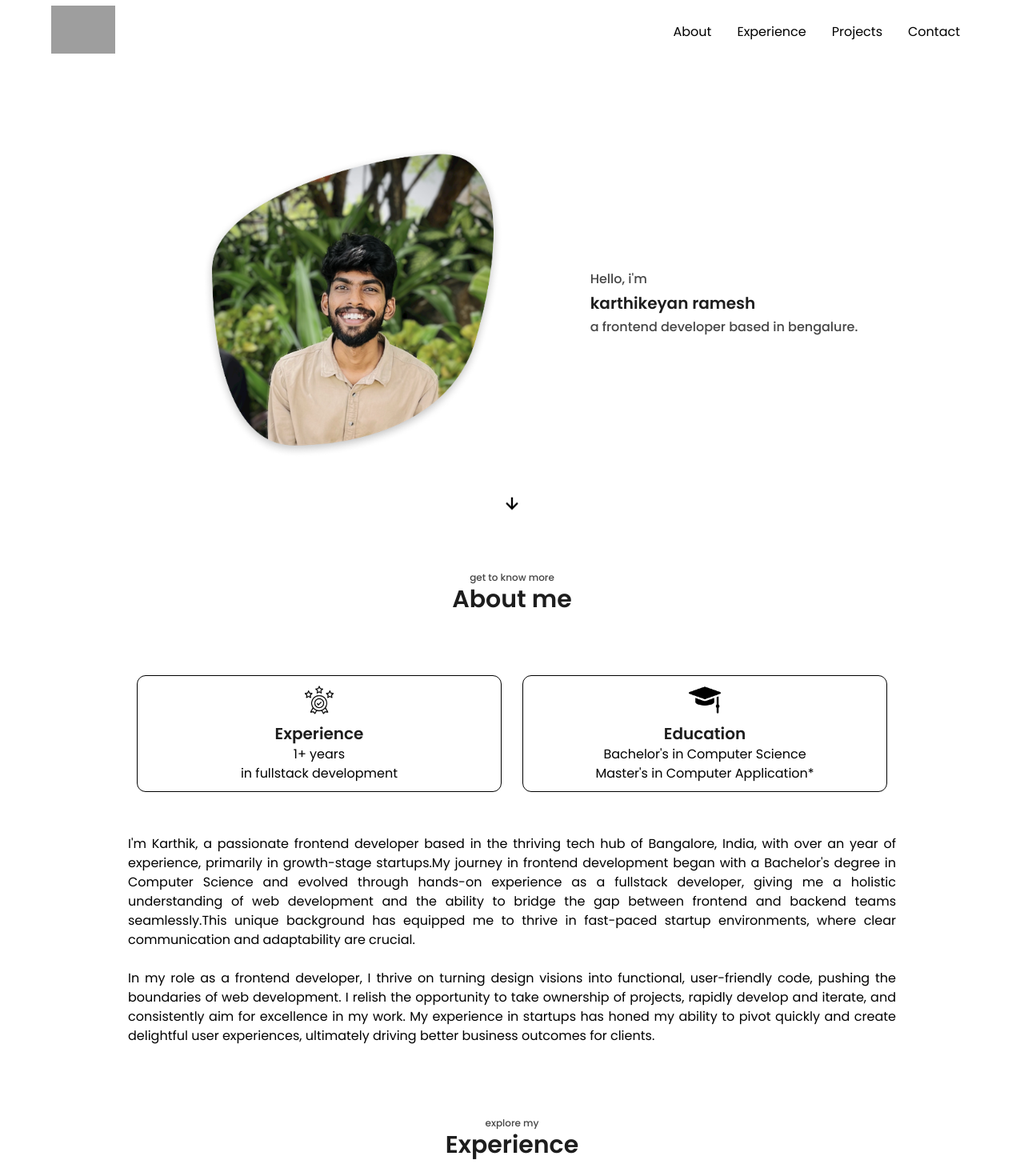
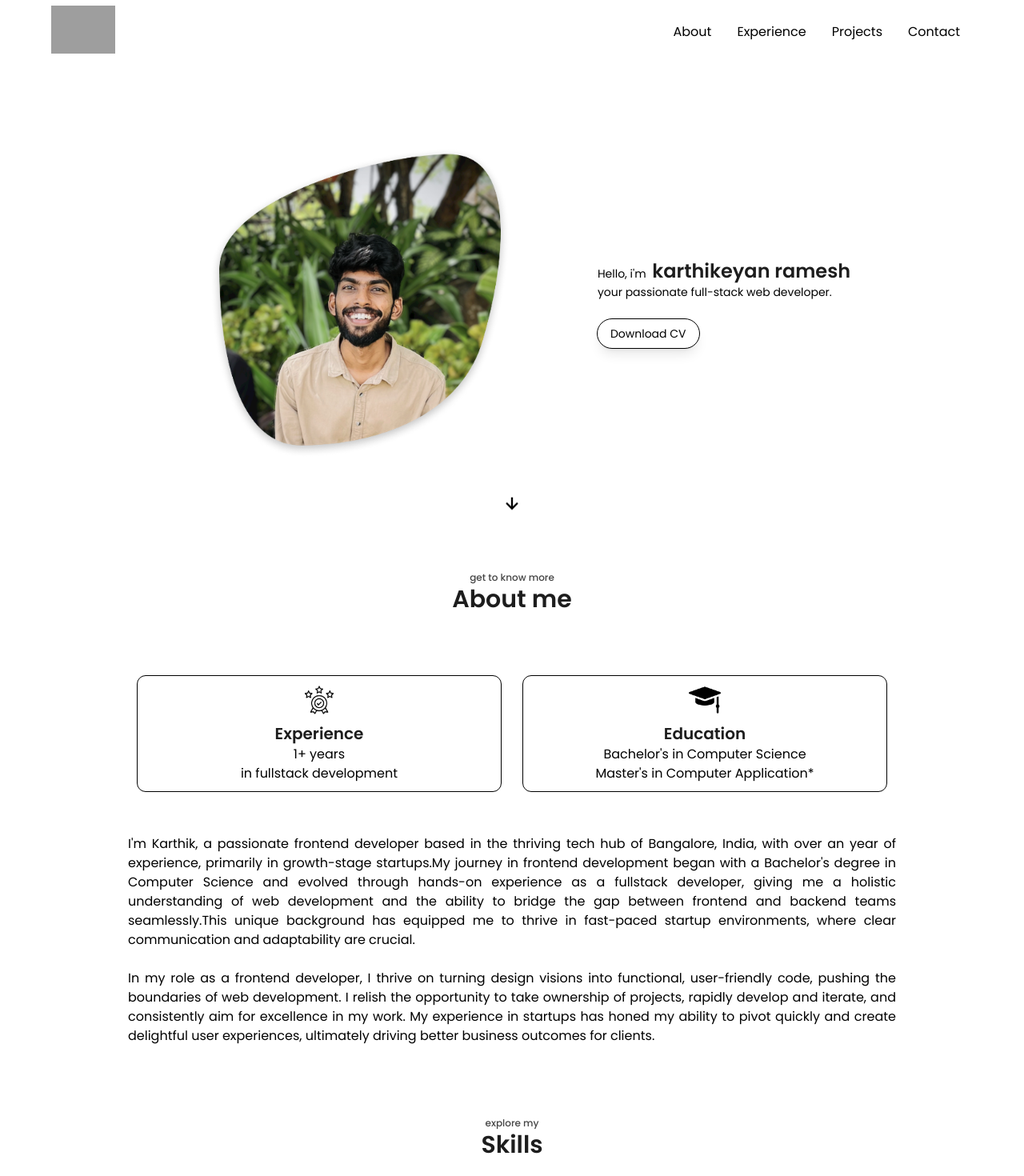
Before and after one commit to kar-ke/portfolio, a React (Create React App) app: page / in a window 1280 px wide. Shown: the top 1470 px of the page at 80% size. Built offline with nearby package versions, Linux system fonts and the light colour scheme; grey boxes are pictures that could not be loaded.

Commit message:
download button added

```diff
--- a/src/Components/About.jsx
+++ b/src/Components/About.jsx
@@ -7,7 +7,7 @@ import { BiDownArrowAlt } from 'react-icons/bi';
 
 const About = () => {
   return (
-    <div name="About" className='mobile:mt-16 laptop:mt-0 desktop:mt-16'>
+    <section name="About" className='mobile:mt-16 laptop:mt-0 desktop:mt-16'>
         <div className='flex justify-center mb-6  animate-bounce'>
             <BiDownArrowAlt size={28} />
         </div>
@@ -38,7 +38,7 @@ const About = () => {
             </div>
 
         </div>
-    </div>
+    </section>
   )
 }
 
--- a/src/Components/Home.jsx
+++ b/src/Components/Home.jsx
@@ -4,23 +4,39 @@ import heroImage from '../Asserts/heroimg-removebg-preview.png';
 
 const Home = () => {
   return (
-    <div name="home" className='flex items-baseline justify-center laptop:min-h-min desktop:min-h-max  w-full bg-white'>
-        <div className='flex-wrap laptop:flex laptop:pt-14 desktop:flex '>
-            <div className='items-center justify-center laptop:pr-10'>
-                <img className='skeleton w-[276px] h-[289px] mx-[45px] my-12 tablet:w-[356px] tablet:h-[369px] laptop:w-[376px] laptop:h-[389px] desktop:w-[476px] desktop:h-[489px]' src={heroImage} alt='heroimage'></img>
-            </div>
+		<div
+			name="home"
+			className="flex items-baseline justify-center laptop:min-h-min desktop:min-h-max  w-full bg-white">
 
-            <div className='flex justify-center items-center laptop:pl-6 desktop:pl-8'>
-                <div className='flex flex-col justify-center items-center laptop:items-start h-[110px]'>
-                    <h6 className='py-1 font-medium text-[#454545] desktop:text-m desktop:py-2'>Hello, i'm</h6>
-                    <h1 className='text-2xl text-[#1D1D1D] mobile:text-xl font-semibold desktop:text-3xl' >karthikeyan ramesh</h1>
-                    <h4 className='py-1 text-l font-medium text-[#454545]  desktop:text-xl'>a frontend developer based in bengalure.</h4>
-                </div>
-            </div>
-        </div>
+            <div className="flex-wrap laptop:flex laptop:pt-14 desktop:flex ">
+				<div className="items-center justify-center laptop:pr-10">
+					<img
+						className="skeleton w-[276px] h-[289px] mx-[45px] my-12 tablet:w-[356px] tablet:h-[369px] laptop:w-[376px] laptop:h-[389px] desktop:w-[476px] desktop:h-[489px]"
+						src={heroImage}
+						alt="heroimage"></img>
+				</div>
 
-    </div>
-  )
+				<div className="flex justify-center items-center laptop:pl-6 desktop:pl-8">
+					<div className="flex flex-col justify-center items-center laptop:items-start h-[110px]">
+						<h6 className="text-sm desktop:text-xl">
+							Hello, i'm &nbsp;
+							<span className="text-[#1D1D1D] font-semibold text-2xl desktop:text-4xl mt-2 ">
+								karthikeyan ramesh
+							</span>
+						</h6>
+						<h4 className="text-sm font-normal desktop:text-xl desktop:mt-2 ">
+							your passionate full-stack web developer.
+						</h4>
+						<div className="pt-6">
+							<button className="shadow-lg bg-white hover:bg-[#1D1D1D] text-black hover:text-white text-sm duration-500 py-2 px-4 outline outline-1  rounded-full">
+								Download CV
+							</button>
+						</div>
+					</div>
+				</div>
+			</div>
+		</div>
+  );
 }
 
 export default Home
--- a/src/Components/NavBar.jsx
+++ b/src/Components/NavBar.jsx
@@ -1,64 +1,59 @@
-import React, { useState } from 'react';
+import React, { useState } from "react";
 import { RxHamburgerMenu } from "react-icons/rx";
 import { LiaTimesSolid } from "react-icons/lia";
-import logo from "../Asserts/logo-black-removebg-preview.png"
+import logo from "../Asserts/logo-black-removebg-preview.png";
 import { Link } from "react-scroll";
+import links from "../Content/Menuitems.js";
 
 const NavBar = () => {
-
 	const [nav, setNav] = useState(false);
 
-    const links = [
-        {
-            id: 1,
-            link: "About"
-        },
-        {
-            id: 2,
-            link: "Experience"
-        },
-        {
-            id: 3,
-            link: "Projects"
-        },
-        {
-            id: 4,
-            link: "Contact"
-        }
-    ]
-
 	return (
-    <div className='flex justify-between items-center w-full h-20  desktop:px-24 laptop:px-16 px-4 text-black bg-white'>
+		<div className="flex justify-between items-center w-full h-20  desktop:px-24 laptop:px-16 px-4 text-black bg-white">
 			<div>
-            <img className='w-[80px] pb-1.5'  src={logo} alt='logo'></img>
+				<img loading="lazy" className="w-[80px] pb-1.5" src={logo} alt="logo"  ></img>
 			</div>
-        <ul className='hidden laptop:flex desktop:flex'>
-            {links.map(({link, id}) => (
+			<ul className="hidden laptop:flex desktop:flex">
+				{links.map(({ link, id }) => (
 					<li
 						key={id}
-                className='px-4 cursor-pointer capitalize font-normal hover:text-purple-600 text-black hover:scale-105'>
-                <Link to={link} smooth duration={500}>{link}</Link>
+						className="px-4 cursor-pointer capitalize font-normal hover:text-purple-600 text-black hover:scale-105">
+						<Link to={link} smooth duration={500}>
+							{link}
+						</Link>
 					</li>
 				))}
 			</ul>
 
-        <div onClick={() => setNav(!nav)} className='cursor-pointer pr-2 z-10 text-black  laptop:hidden desktop:hidden'>
-            {nav ? <LiaTimesSolid size={30} /> : <RxHamburgerMenu size={30} />}
+			<div
+				onClick={() => setNav(!nav)}
+				className="cursor-pointer pr-2 z-10 text-black  laptop:hidden desktop:hidden">
+				{nav ? (
+					<LiaTimesSolid size={30} />
+				) : (
+					<RxHamburgerMenu size={30} />
+				)}
 			</div>
 
 			{nav && (
-            <ul className='flex flex-col justify-center content-end items-center absolute bg-white   top-0 left-0 w-full h-screen divide-y divide-grey'>
-            {links.map(({link, id}) => (
+				<ul className="flex flex-col justify-center content-end items-center absolute bg-white   top-0 left-0 w-full h-screen divide-y divide-grey">
+					{links.map(({ link, id }) => (
 						<li
-                    key={id} className='px-4 cursor-pointer capitalize py-6 text-2xl'>
-                    <Link onClick={() => setNav(!nav)} to={link} smooth duration={500}>{link}</Link>
+							key={id}
+							className="px-4 cursor-pointer capitalize py-6 text-2xl">
+							<Link
+								onClick={() => setNav(!nav)}
+								to={link}
+								smooth
+								duration={500}>
+								{link}
+							</Link>
 						</li>
 					))}
 				</ul>
 			)}
+		</div>
+	);
+};
 
-    </div>
-  )
-}
-
-export default NavBar
+export default NavBar;
--- a/src/Components/Skills.jsx
+++ b/src/Components/Skills.jsx
@@ -1,95 +1,110 @@
-import React from 'react'
-import verifiedlogo from '../Asserts/verify.png';
+import React from "react";
+import verifiedlogo from "../Asserts/verify.png";
 
 const Skills = () => {
-
 	const links = [
 		{
 			id: 1,
-            link: "HTML"
+			link: "HTML",
 		},
 		{
 			id: 2,
-            link: "CSS"
+			link: "CSS",
 		},
 		{
 			id: 3,
-            link: "Javascript"
+			link: "Javascript",
 		},
 		{
 			id: 4,
-            link: "Reactjs"
+			link: "Reactjs",
 		},
 		{
 			id: 4,
-            link: "Redux"
+			link: "Redux",
 		},
 		{
 			id: 4,
-            link: "tailwind"
-        }
-    ]
+			link: "tailwind",
+		},
+	];
 
 	const links2 = [
 		{
 			id: 1,
-            link: "Vscode"
+			link: "Vscode",
 		},
 		{
 			id: 1,
-            link: "Postman"
+			link: "Postman",
 		},
 		{
 			id: 1,
-            link: "Github"
+			link: "Github",
 		},
 		{
 			id: 1,
-            link: "Figma"
+			link: "Figma",
 		},
 		{
 			id: 1,
-            link: "ChatGPT"
-        }
-    ]
-
+			link: "ChatGPT",
+		},
+	];
 
 	return (
-    <div name="Experience" className=' mobile:mt-16  desktop:mt-24 laptop:mt-14'>
-        <div className='flex flex-col justify-center items-center'>
-                <p className='text-[12px] font-medium text-[#454545]'>explore my</p>
-                <h1 className='text-3xl text-[#1D1D1D] font-semibold'>Experience</h1>
+		<div
+			name="Experience"
+			className=" mobile:mt-16  desktop:mt-24 laptop:mt-14">
+			<div className="flex flex-col justify-center items-center">
+				<p className="text-[12px] font-medium text-[#454545]">
+					explore my
+				</p>
+				<h1 className="text-3xl text-[#1D1D1D] font-semibold">
+					Skills
+				</h1>
 			</div>
 
-
-
-        <div className='flex mobile:flex-col tablet:flex-row justify-center mobile:gap-8 tablet:gap-0 mt-16 laptop:mt-16 '>
-
-            <div className='outline outline-offset-2 outline-1 outline-black-500 rounded-lg mx-4 tablet:h-[22.5rem] tablet:w-[25rem] laptop:w-[25rem] desktop:w-[34rem]'>
-                    <h1 className='flex text-xl text-[#1D1D1D] font-semibold justify-center top-0 my-6'>Frontend development</h1>
-                <ul className='flex flex-wrap justify-center py-10 items-center gap-8'>
-                    {links.map(({link})=> (
-                        <li className='flex align-baseline  my-4 '>
-                            <img className='h-5 mx-2' src={verifiedlogo} alt='verifylogo'></img>
-                            <p className='text-2 font-semibold text-[#454545]'>{link}</p>
+			<div className="flex mobile:flex-col tablet:flex-row justify-center mobile:gap-8 tablet:gap-0 mt-16 laptop:mt-16 ">
+				<div className="outline outline-offset-2 outline-1 outline-black-500 rounded-lg mx-4 tablet:h-[22.5rem] tablet:w-[25rem] laptop:w-[25rem] desktop:w-[34rem]">
+					<h1 className="flex text-xl text-[#1D1D1D] font-semibold justify-center top-0 my-6">
+						Frontend development
+					</h1>
+					<ul className="flex flex-wrap justify-center py-10 items-center gap-8">
+						{links.map(({ link }) => (
+							<li className="flex align-baseline  my-4 ">
+								<img
+									className="h-5 mx-2"
+									src={verifiedlogo}
+									alt="verifylogo"></img>
+								<p className="text-2 font-semibold text-[#454545]">
+									{link}
+								</p>
 							</li>
 						))}
 					</ul>
 				</div>
-            <div className='justify-center items-center outline outline-offset-2 outline-1 outline-black-500 rounded-lg mx-4 tablet:h-[22.5rem] tablet:w-[25rem] laptop:w-[25rem] desktop:w-[34rem]'>
-                <h1 className='flex text-xl text-[#1D1D1D] justify-center font-semibold my-6'>Supporting tools</h1>
-                <ul className='flex flex-wrap justify-center items-center py-10 gap-8  '>
-                    {links2.map(({link})=> (
-                        <li className='flex align-baseline my-4'>
-                            <img className='h-5 mx-2' src={verifiedlogo} alt='verifylogo'></img>
-                            <p className='text-2 font-semibold text-[#454545]'>{link}</p>
+				<div className="justify-center items-center outline outline-offset-2 outline-1 outline-black-500 rounded-lg mx-4 tablet:h-[22.5rem] tablet:w-[25rem] laptop:w-[25rem] desktop:w-[34rem]">
+					<h1 className="flex text-xl text-[#1D1D1D] justify-center font-semibold my-6">
+						Supporting tools
+					</h1>
+					<ul className="flex flex-wrap justify-center items-center py-10 gap-8  ">
+						{links2.map(({ link }) => (
+							<li className="flex align-baseline my-4">
+								<img
+									className="h-5 mx-2"
+									src={verifiedlogo}
+									alt="verifylogo"></img>
+								<p className="text-2 font-semibold text-[#454545]">
+									{link}
+								</p>
 							</li>
 						))}
 					</ul>
 				</div>
 			</div>
 		</div>
-  )
-}
+	);
+};
 
-export default Skills
+export default Skills;
--- /dev/null
+++ b/src/Content/Menuitems.js
@@ -0,0 +1,25 @@
+
+// Menuitem for Navbar
+
+const links = [
+	{
+		id: 1,
+		link: "About",
+	},
+	{
+		id: 2,
+		link: "Experience",
+	},
+	{
+		id: 3,
+		link: "Projects",
+	},
+	{
+		id: 4,
+		link: "Contact",
+	},
+];
+
+
+
+export default links;
```
Also changed, not shown: src/index.css (line endings or trailing spaces), 1 other file (tests, documents, lock files or other folders). Lines whose indentation alone changed are shown as unchanged.
